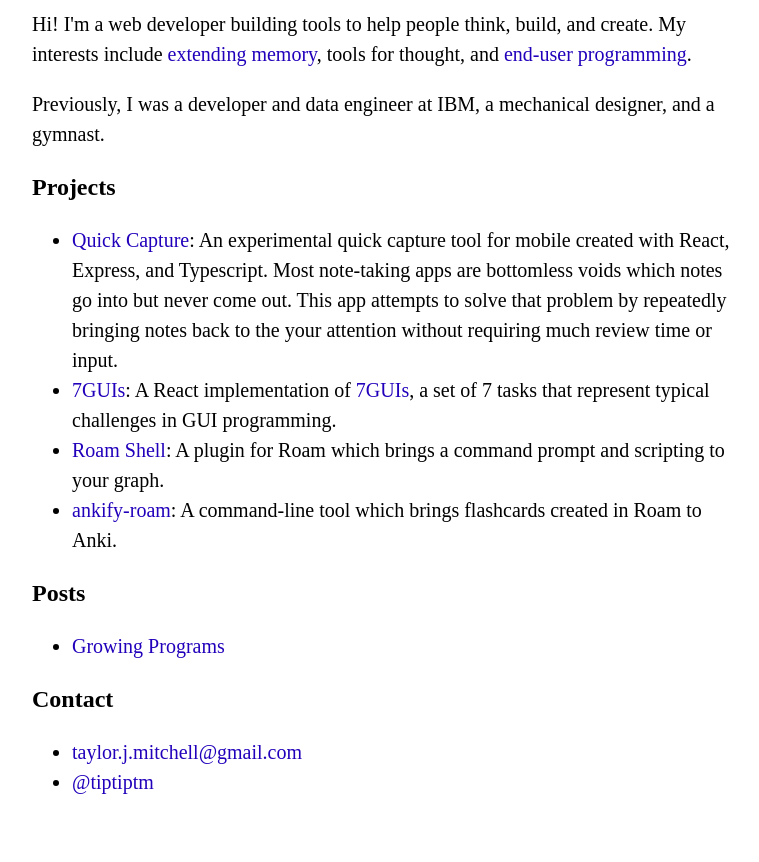
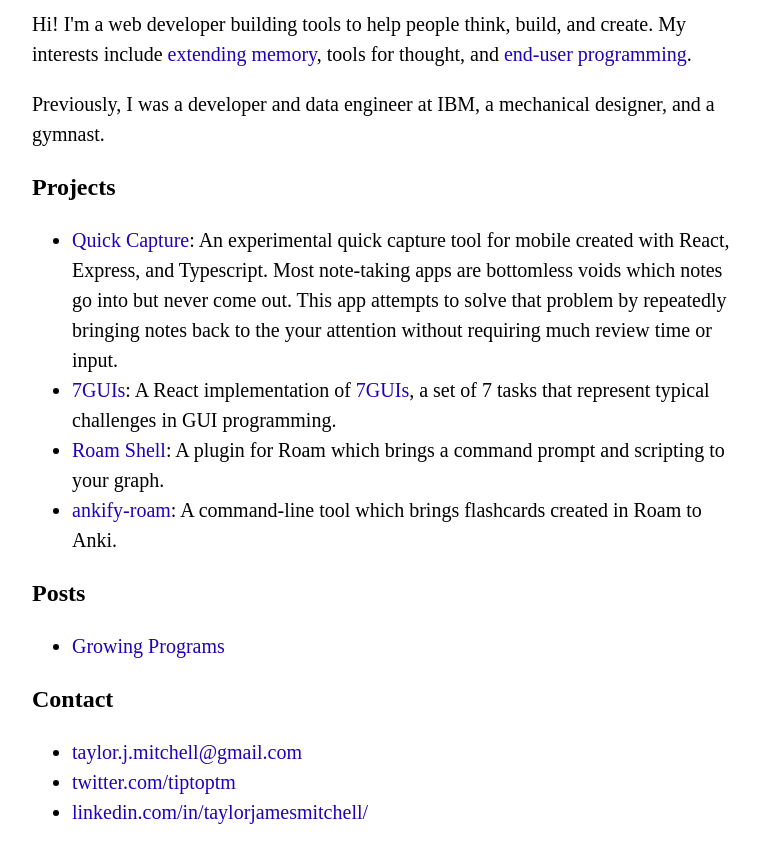
Before and after one commit to taylormitchell/taylormitchell.org, a plain HTML site: page index.html in a window 1280 px wide. Shown: the part 106-968 px from the top of the page, without its empty margins (258-1017 px from the left). Before the commit the page ends 943 px from the top, so only its background shows below. Drawn offline with Linux system fonts and the light colour scheme.

Commit message:
Add linkedin link

```diff
--- a/index.html
+++ b/index.html
@@ -61,7 +61,8 @@
       <h2>Contact</h2>
       <ul>
         <li><a href="mailto:taylor.j.mitchell@gmail.com">taylor.j.mitchell@gmail.com</a></li>
-        <li><a href="http://twitter.com/tiptoptm">@tiptiptm</a></li>
+        <li><a href="http://twitter.com/tiptoptm">twitter.com/tiptoptm</a></li>
+        <li><a href="https://www.linkedin.com/in/taylorjamesmitchell/">linkedin.com/in/taylorjamesmitchell/</a></li>
       </ul>
       <p></p>
     </section>
```
